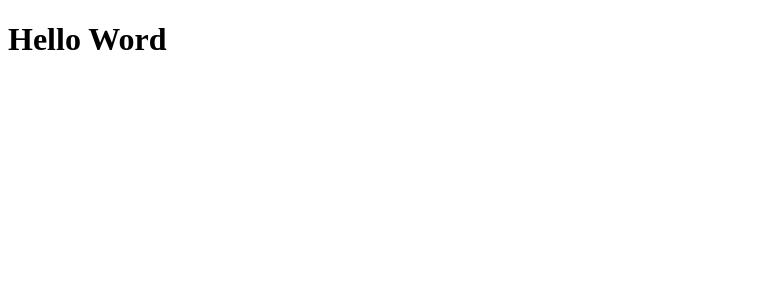
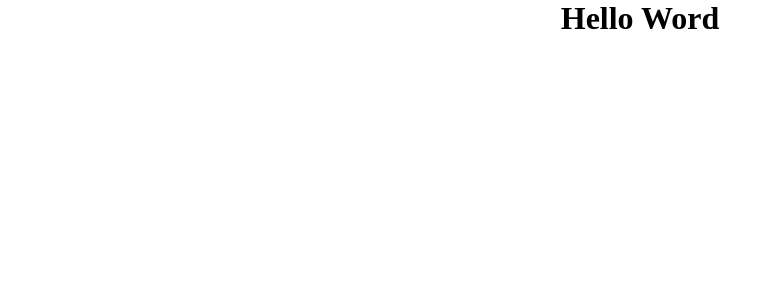
Before and after one commit to cauealb/projects-React, a React (Vite) app: page / in a window 1280 px wide. Shown: the top 300 px of the page, without its empty margins (0-774 px from the left). Built offline with nearby package versions, Linux system fonts and the light colour scheme.

Commit message:
style: Criando arquivo de css global

```diff
--- /dev/null
+++ b/src/global.css
@@ -0,0 +1,11 @@
+* {
+    margin: 0;
+    padding: 0;
+    box-sizing: border-box;
+}
+
+body {
+    display: flex;
+    align-items: center;
+    justify-content: center;
+}
--- a/src/main.jsx
+++ b/src/main.jsx
@@ -1,5 +1,6 @@
 import { StrictMode } from 'react'
 import { createRoot } from 'react-dom/client'
+import './global.css'
 import App from './App.jsx'
 
 createRoot(document.getElementById('root')).render(
```
